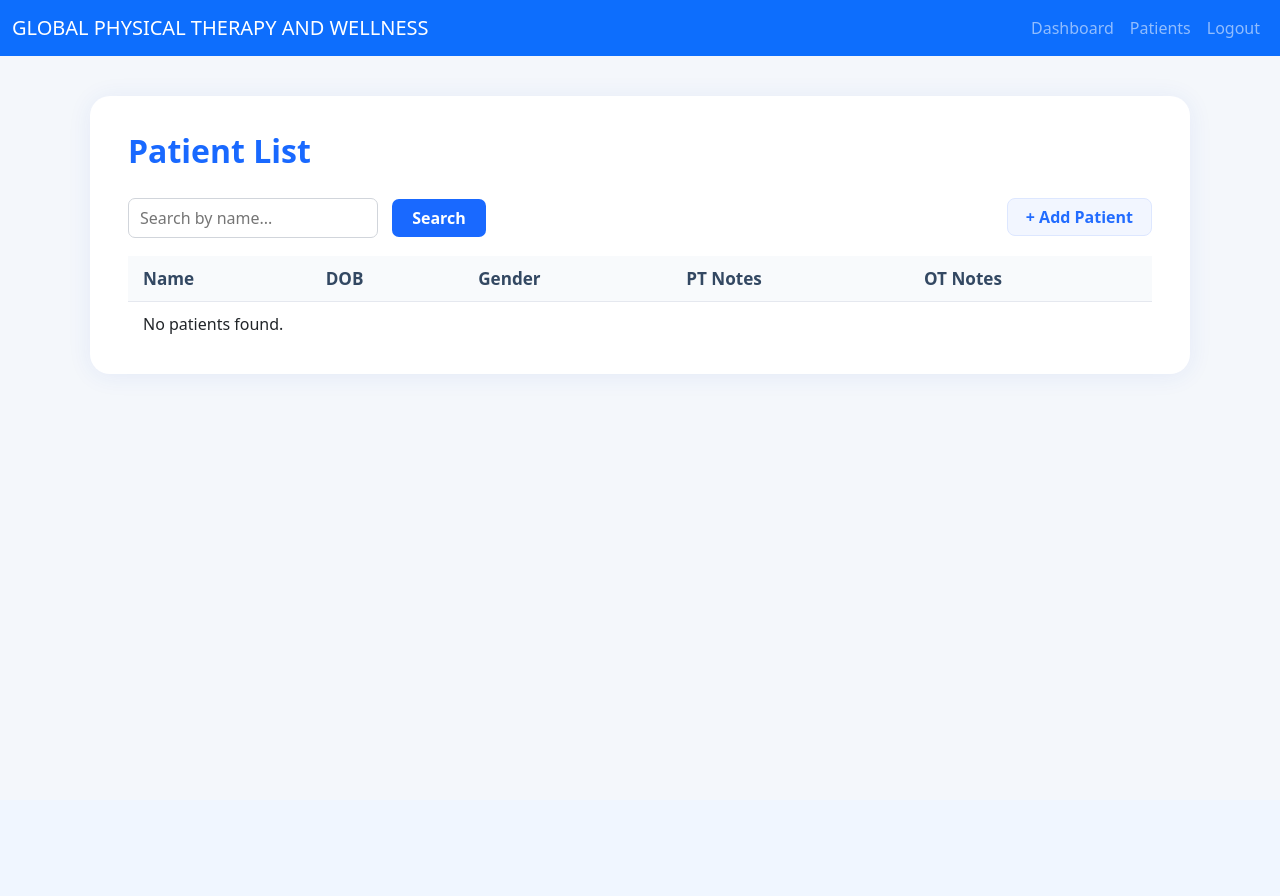
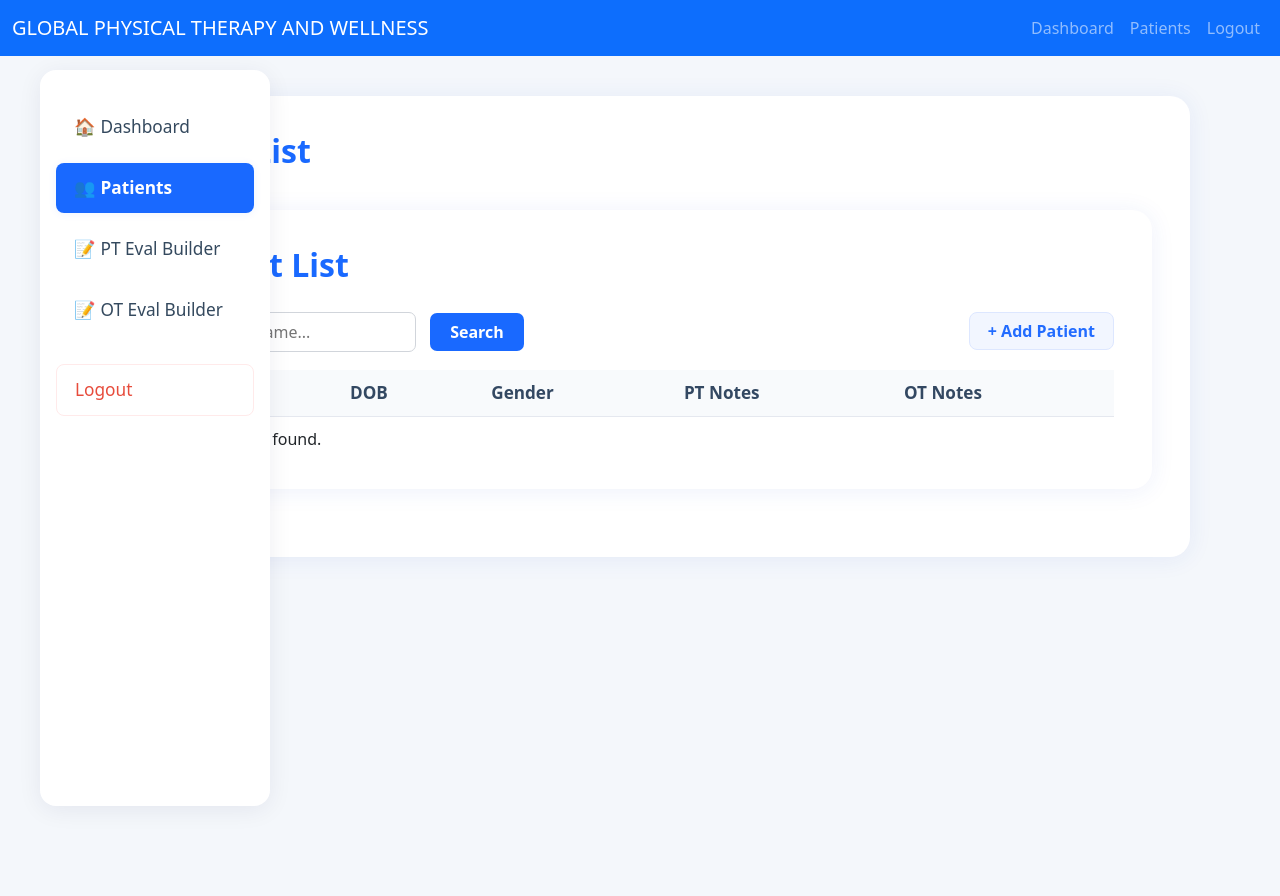
Before and after one commit to KLcoding01/PT-Builder, a Flask app: page /patients in a window 1280 px wide. Before the commit the page ends 374 px from the top, so only its background shows below. Run offline with Flask 3, Linux system fonts and the light colour scheme; a user stored in the database is signed in; data that the repository does not hold is empty.

Commit message:
Initial commit

```diff
--- a/templates/base.html
+++ b/templates/base.html
@@ -5,8 +5,61 @@
     <title>{% block title %}GLOBAL PHYSICAL THERAPY AND WELLNESS{% endblock %}</title>
     <link rel="stylesheet" href="https://cdn.jsdelivr.net/npm/bootstrap@5.3.3/dist/css/bootstrap.min.css">
     <style>
-        body { background: #f4f7fa; }
-        .container { margin-top: 40px; }
+        body { background: #f4f7fb !important; }
+        .main-bg { min-height: 100vh; }
+        .sidebar {
+            background: #fff;
+            min-height: 92vh;
+            border-radius: 16px;
+            box-shadow: 0 4px 24px 0 rgba(0, 21, 64, 0.07);
+            padding: 2rem 1rem;
+            width: 230px;
+            position: fixed;
+            top: 70px;
+            left: 40px;
+            display: flex;
+            flex-direction: column;
+            gap: 8px;
+            z-index: 10;
+        }
+        .sidebar .nav-link {
+            color: #34495e;
+            font-size: 1.08rem;
+            font-weight: 500;
+            padding: 12px 18px;
+            border-radius: 8px;
+            margin-bottom: 3px;
+            display: flex;
+            align-items: center;
+            transition: all 0.14s;
+            gap: 10px;
+            text-decoration: none;
+        }
+        .sidebar .nav-link.active, .sidebar .nav-link:hover {
+            background: #1969ff;
+            color: #fff !important;
+            font-weight: 600;
+            box-shadow: 0 1px 8px 0 rgba(25, 105, 255, 0.07);
+            text-decoration: none;
+        }
+        .sidebar .nav-link.logout {
+            color: #e74c3c !important;
+            background: #fff;
+            border: 1px solid #ffeaea;
+            margin-top: 18px;
+        }
+        .sidebar .nav-link.logout:hover {
+            background: #ffeaea;
+            color: #c0392b !important;
+        }
+        .main-content {
+            margin-left: 290px;
+            padding: 2.5rem 2.5rem 2rem 2.5rem;
+        }
+        @media (max-width: 900px) {
+            .sidebar { position: static; width: 100%; border-radius: 0; box-shadow: none; }
+            .main-content { margin-left: 0; padding: 1rem; }
+        }
     </style>
     {% block head %}{% endblock %}
 </head>
@@ -29,7 +82,17 @@
         </div>
       </div>
     </nav>
-    <div class="container">
+    <div class="main-bg">
+      <!-- Sidebar -->
+      <div class="sidebar">
+        <a href="{{ url_for('dashboard') }}" class="nav-link {% if request.endpoint=='dashboard' %}active{% endif %}">🏠 Dashboard</a>
+        <a href="{{ url_for('view_patients') }}" class="nav-link {% if request.endpoint=='view_patients' %}active{% endif %}">👥 Patients</a>
+        <a href="{{ url_for('pt_eval') }}" class="nav-link {% if request.endpoint=='pt_eval' %}active{% endif %}">📝 PT Eval Builder</a>
+        <a href="{{ url_for('ot_eval') }}" class="nav-link {% if request.endpoint=='ot_eval' %}active{% endif %}">📝 OT Eval Builder</a>
+        <a href="{{ url_for('logout') }}" class="nav-link logout">Logout</a>
+      </div>
+      <!-- Main Content -->
+      <div class="main-content">
         {% with messages = get_flashed_messages(with_categories=true) %}
           {% if messages %}
             <div class="mt-2">
@@ -40,6 +103,7 @@
           {% endif %}
         {% endwith %}
         {% block content %}{% endblock %}
+      </div>
     </div>
     {% block scripts %}{% endblock %}
     <script src="https://cdn.jsdelivr.net/npm/bootstrap@5.3.3/dist/js/bootstrap.bundle.min.js"></script>
--- a/templates/patients.html
+++ b/templates/patients.html
@@ -1,5 +1,6 @@
 {% extends 'base.html' %}
 {% block content %}
+  <h2>Patient List</h2>
 <style>
   body, .main-bg {
     background: #f4f7fb !important;
```
